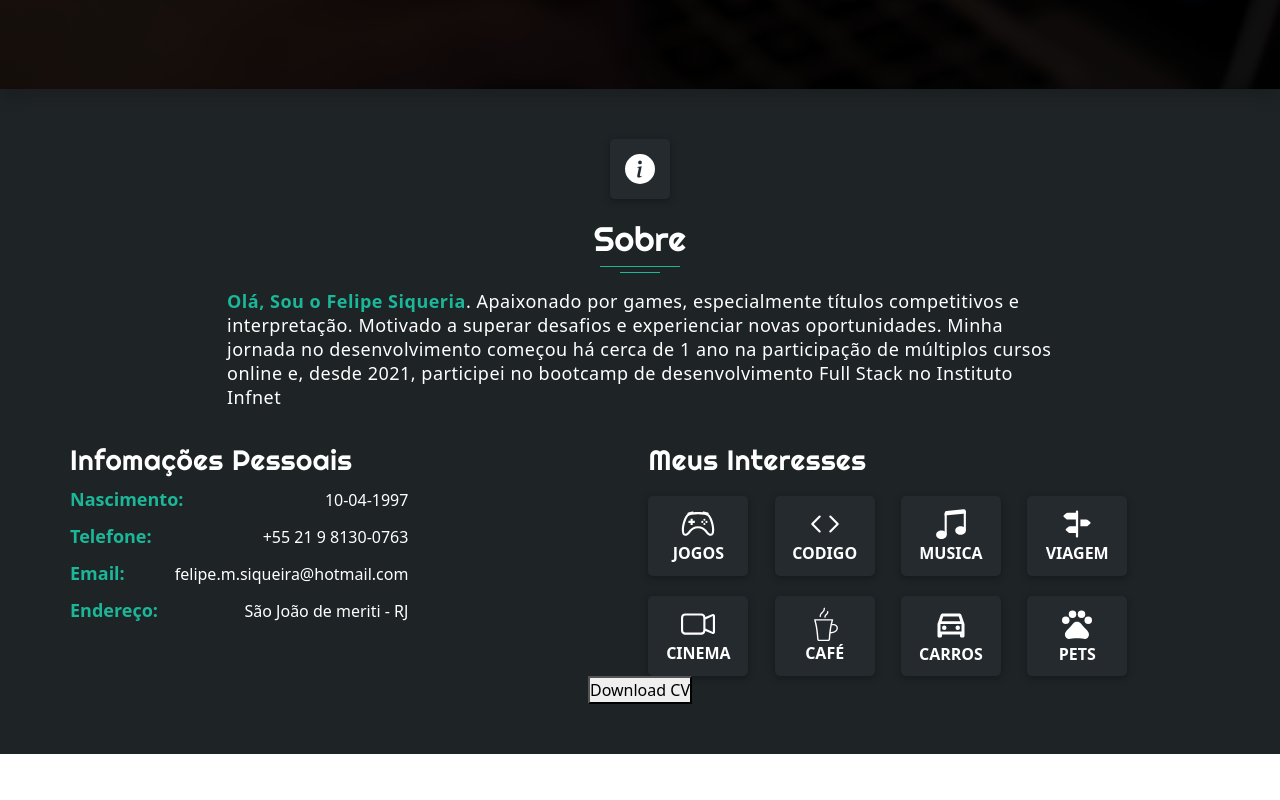
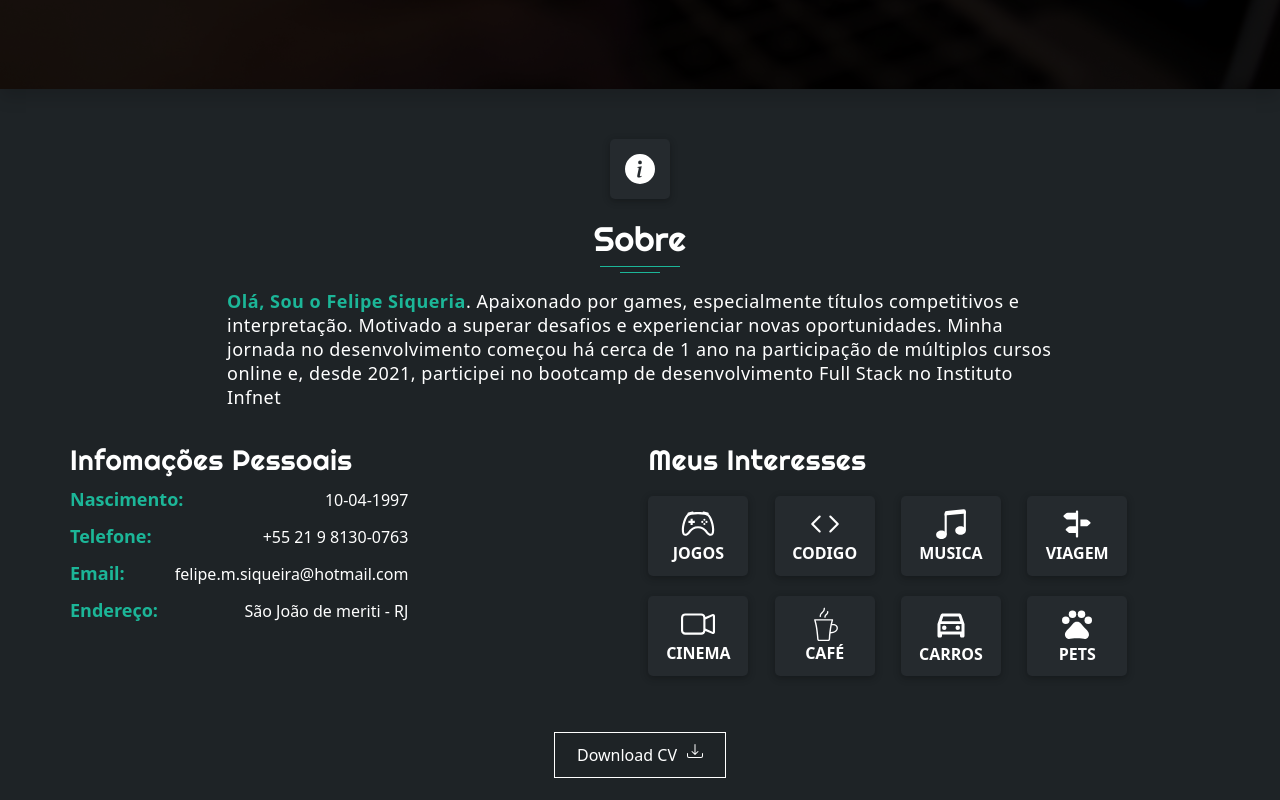
Before and after one commit to fsiq-dev/fsiq-webpage, a website: page index.html in a window 1280 px wide. Shown: the part 611-1411 px from the top of the page. Before the commit the page ends 1365 px from the top, so only its background shows below. Drawn offline with nearby package versions, Linux system fonts and the light colour scheme.

Commit message:
button download cv

```diff
--- a/assets/main.js
+++ b/assets/main.js
@@ -0,0 +1,8 @@
+function downloadCV (){
+    const a = document.body.appendChild(
+        document.createElement("a")
+    )
+    a.download = "FelipeSiqueira-CV.docx"
+    a.href= "/assets/documents/FelipeSiqueira-CV.docx"
+    a.click()
+}
--- a/assets/style.css
+++ b/assets/style.css
@@ -370,3 +370,19 @@ strong {
 .svg-color{
     color: #FFF;
 }
+
+.download-cv {
+    color: #fff;
+    display: flex;
+    border: 1px solid #fff;
+    padding: 10px 22px;
+    margin-top: 3.5rem;
+    cursor: pointer;
+}
+.download-cv > svg {
+    margin-left: 10px;
+}
+.download-cv:hover {
+    transition: all 0.5s ease 0s;
+    background-color: #1CB698;
+}
--- a/index.html
+++ b/index.html
@@ -178,7 +178,13 @@
                 </div>
             </div>
             <div>
-                <button>Download CV</button>
+                <div class="download-cv" id="download-cv" onclick="downloadCV()">
+                    Download CV
+                    <svg xmlns="http://www.w3.org/2000/svg" width="16" height="16" fill="currentColor" class="bi bi-download" viewBox="0 0 16 16">
+                        <path d="M.5 9.9a.5.5 0 0 1 .5.5v2.5a1 1 0 0 0 1 1h12a1 1 0 0 0 1-1v-2.5a.5.5 0 0 1 1 0v2.5a2 2 0 0 1-2 2H2a2 2 0 0 1-2-2v-2.5a.5.5 0 0 1 .5-.5z"/>
+                        <path d="M7.646 11.854a.5.5 0 0 0 .708 0l3-3a.5.5 0 0 0-.708-.708L8.5 10.293V1.5a.5.5 0 0 0-1 0v8.793L5.354 8.146a.5.5 0 1 0-.708.708l3 3z"/>
+                    </svg>
+                </div>
             </div>
         </section>
 
```
